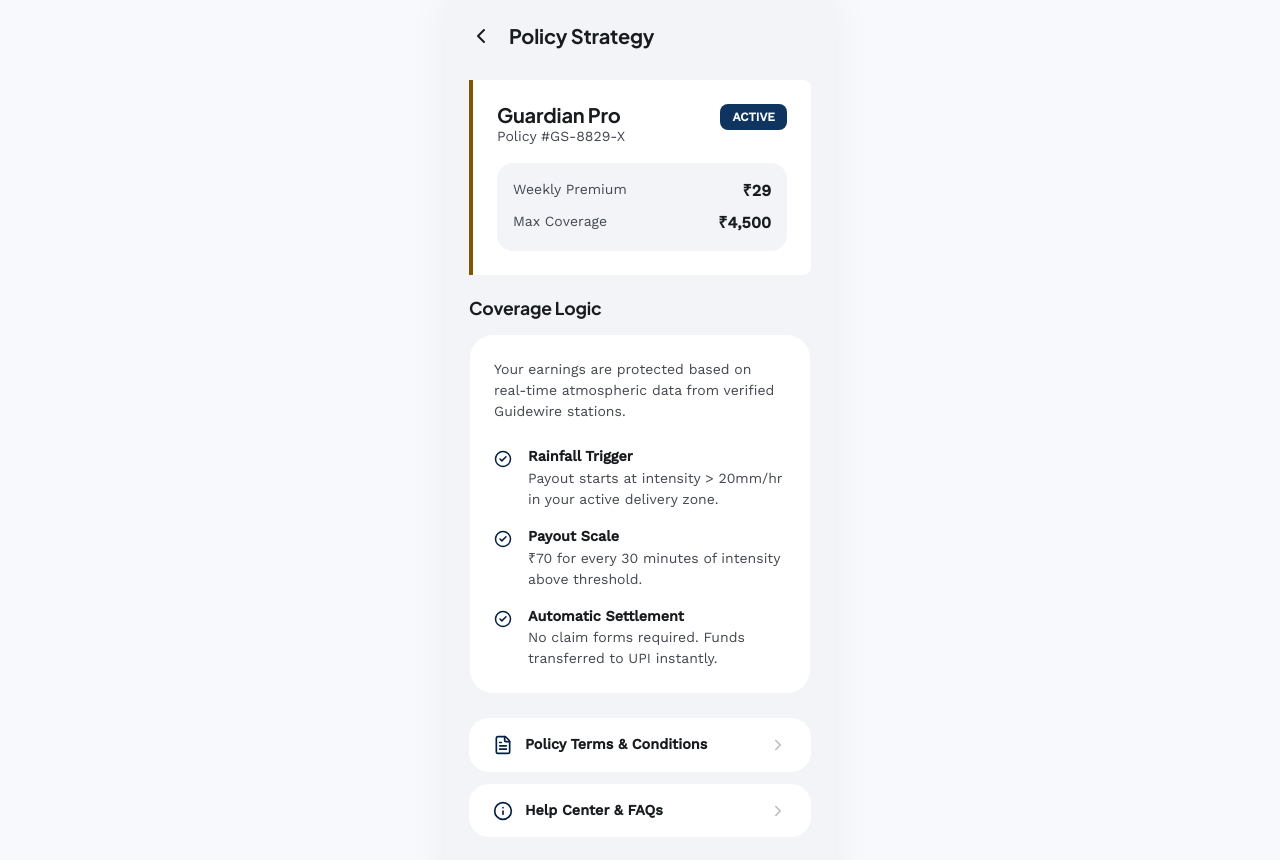
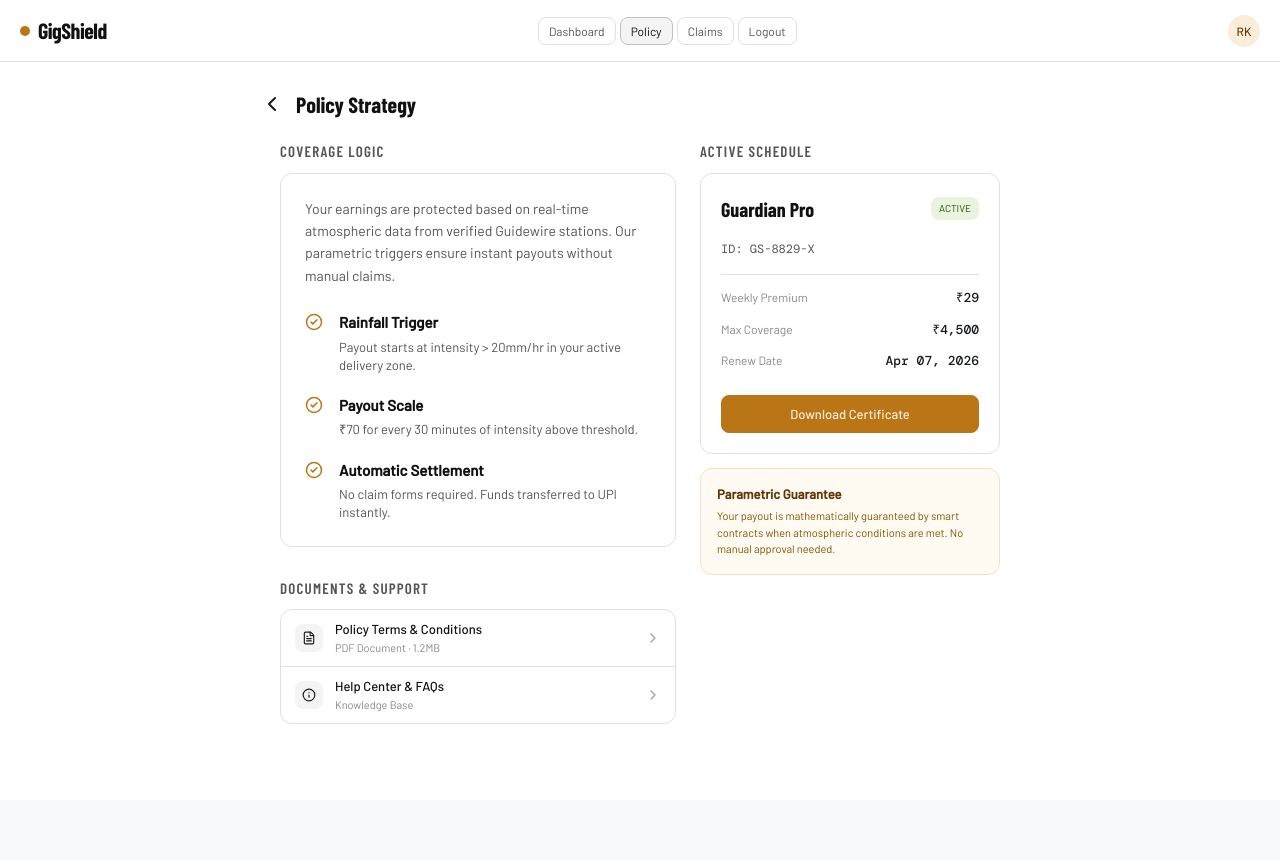
Before and after one commit to RainboeStrykr/guidewire-devtrails-gigshield, a React (Vite) app in the folder frontend/: page /policy in a window 1280 px wide. Shown: the top 860 px of the page. After the commit the page ends 800 px from the top, so only its background shows below. Built offline with nearby package versions, Linux system fonts and the light colour scheme.

Commit message:
style(frontend): fix policy page layout to match premium dashboard aesthetic

```diff
--- a/frontend/src/screens/PolicyDetailsScreen.jsx
+++ b/frontend/src/screens/PolicyDetailsScreen.jsx
@@ -1,105 +1,149 @@
 import React, { useEffect, useState } from 'react';
 import { useNavigate } from 'react-router-dom';
-import { ChevronLeft, FileText, Info, Shield, CheckCircle2 } from 'lucide-react';
+import { ChevronLeft, FileText, Info, CheckCircle2 } from 'lucide-react';
+import '../gs-styles.css';
 
 const PolicyDetailsScreen = () => {
   const navigate = useNavigate();
   const [policy, setPolicy] = useState(null);
+  const [rider, setRider] = useState(null);
 
   useEffect(() => {
     const savedPolicy = localStorage.getItem('policy');
+    const savedRider = localStorage.getItem('rider');
     if (savedPolicy) setPolicy(JSON.parse(savedPolicy));
+    if (savedRider) setRider(JSON.parse(savedRider));
   }, []);
 
   return (
-    <div className="page-container" style={{ backgroundColor: 'var(--surface-container-low)' }}>
+    <div className="gs-root">
+      {/* Nav */}
+      <div className="gs-nav">
+        <div className="gs-logo" onClick={() => navigate('/dashboard')} style={{ cursor: 'pointer' }}>
+          <div className="gs-logo-dot"></div>
+          GigShield
+        </div>
+        <div className="gs-nav-pills">
+          <div className="gs-pill" onClick={() => navigate('/dashboard')}>Dashboard</div>
+          <div className="gs-pill active" onClick={() => navigate('/policy')}>Policy</div>
+          <div className="gs-pill" onClick={() => navigate('/claims')}>Claims</div>
+          <div className="gs-pill" onClick={() => navigate('/login')}>Logout</div>
+        </div>
+        <div className="gs-avatar">{rider?.name ? rider.name.slice(0, 2).toUpperCase() : 'RK'}</div>
+      </div>
+
+      <div style={{ maxWidth: '800px', margin: '0 auto', padding: '30px 20px' }}>
         {/* Header */}
-      <header style={{ display: 'flex', alignItems: 'center', marginBottom: '2rem' }}>
+        <div style={{ display: 'flex', alignItems: 'center', marginBottom: '24px' }}>
           <ChevronLeft
             size={24}
             onClick={() => navigate('/dashboard')}
-          style={{ cursor: 'pointer', marginRight: '1rem' }}
+            style={{ cursor: 'pointer', marginRight: '12px' }}
           />
-        <h2 style={{ fontSize: '1.25rem' }}>Policy Strategy</h2>
-      </header>
+          <div className="gs-rider-name" style={{ fontSize: '22px', marginBottom: 0 }}>Policy Strategy</div>
+        </div>
 
-      {/* Main Policy Card */}
-      <div className="card-lowest status-shield" style={{ marginBottom: '1.5rem', padding: '1.5rem' }}>
-        <div style={{ display: 'flex', justifyContent: 'space-between', alignItems: 'flex-start', marginBottom: '1rem' }}>
+        <div className="gs-body" style={{ display: 'grid', gridTemplateColumns: '1fr 300px', gap: '24px' }}>
+          {/* Main Content */}
           <div>
-            <h3 className="text-headline">Guardian {policy?.tier || 'Pro'}</h3>
-            <p className="text-subtext">Policy #{policy?.id || 'GS-8829-X'}</p>
-          </div>
-          <div style={{ backgroundColor: 'var(--primary-container)', color: 'white', padding: '0.25rem 0.75rem', borderRadius: '0.5rem', fontSize: '0.75rem', fontWeight: '700' }}>
-            ACTIVE
+            <div className="gs-section-title">Coverage Logic</div>
+            <div className="gs-card" style={{ padding: '24px' }}>
+              <p style={{ fontSize: '14px', color: 'var(--color-text-secondary)', marginBottom: '24px', lineHeight: 1.6 }}>
+                Your earnings are protected based on real-time atmospheric data from verified Guidewire stations.
+                Our parametric triggers ensure instant payouts without manual claims.
+              </p>
+
+              <div style={{ display: 'grid', gap: '20px' }}>
+                <div style={{ display: 'flex', gap: '16px', alignItems: 'flex-start' }}>
+                  <div style={{ color: '#BA7517', marginTop: '2px' }}><CheckCircle2 size={18} /></div>
+                  <div>
+                    <div style={{ fontWeight: 600, fontSize: '15px', color: 'var(--color-text-primary)', marginBottom: '4px' }}>Rainfall Trigger</div>
+                    <div style={{ fontSize: '13px', color: 'var(--color-text-secondary)', lineHeight: 1.4 }}>Payout starts at intensity &gt; 20mm/hr in your active delivery zone.</div>
                   </div>
                 </div>
 
-        <div style={{ padding: '1rem', backgroundColor: 'var(--surface-container-low)', borderRadius: '1rem', marginTop: '1rem' }}>
-          <div style={{ display: 'flex', justifyContent: 'space-between', marginBottom: '0.5rem' }}>
-            <span className="text-subtext">Weekly Premium</span>
-            <span style={{ fontWeight: '700' }}>₹{policy?.premium || '29'}</span>
-          </div>
-          <div style={{ display: 'flex', justifyContent: 'space-between' }}>
-            <span className="text-subtext">Max Coverage</span>
-            <span style={{ fontWeight: '700' }}>₹{policy?.maxCoverage || '4,500'}</span>
-          </div>
+                <div style={{ display: 'flex', gap: '16px', alignItems: 'flex-start' }}>
+                  <div style={{ color: '#BA7517', marginTop: '2px' }}><CheckCircle2 size={18} /></div>
+                  <div>
+                    <div style={{ fontWeight: 600, fontSize: '15px', color: 'var(--color-text-primary)', marginBottom: '4px' }}>Payout Scale</div>
+                    <div style={{ fontSize: '13px', color: 'var(--color-text-secondary)', lineHeight: 1.4 }}>₹70 for every 30 minutes of intensity above threshold.</div>
                   </div>
                 </div>
 
-      {/* Coverage Logic Section */}
-      <h3 className="text-headline" style={{ marginBottom: '1rem', fontSize: '1.1rem' }}>Coverage Logic</h3>
-      <div className="card-lowest ghost-border" style={{ padding: '1.5rem', borderRadius: '1.5rem', marginBottom: '1.5rem' }}>
-        <p className="text-subtext" style={{ marginBottom: '1.5rem' }}>
-          Your earnings are protected based on real-time atmospheric data from verified Guidewire stations.
-        </p>
-
-        <div style={{ display: 'grid', gap: '1rem' }}>
-          <div style={{ display: 'flex', gap: '1rem', alignItems: 'flex-start' }}>
-            <div style={{ color: 'var(--primary)', marginTop: '0.25rem' }}><CheckCircle2 size={18} /></div>
+                <div style={{ display: 'flex', gap: '16px', alignItems: 'flex-start' }}>
+                  <div style={{ color: '#BA7517', marginTop: '2px' }}><CheckCircle2 size={18} /></div>
                   <div>
-              <p style={{ fontWeight: '700', fontSize: '0.9rem' }}>Rainfall Trigger</p>
-              <p className="text-subtext">Payout starts at intensity &gt; 20mm/hr in your active delivery zone.</p>
-            </div>
-          </div>
-
-          <div style={{ display: 'flex', gap: '1rem', alignItems: 'flex-start' }}>
-            <div style={{ color: 'var(--primary)', marginTop: '0.25rem' }}><CheckCircle2 size={18} /></div>
-            <div>
-              <p style={{ fontWeight: '700', fontSize: '0.9rem' }}>Payout Scale</p>
-              <p className="text-subtext">₹70 for every 30 minutes of intensity above threshold.</p>
-            </div>
-          </div>
-
-          <div style={{ display: 'flex', gap: '1rem', alignItems: 'flex-start' }}>
-            <div style={{ color: 'var(--primary)', marginTop: '0.25rem' }}><CheckCircle2 size={18} /></div>
-            <div>
-              <p style={{ fontWeight: '700', fontSize: '0.9rem' }}>Automatic Settlement</p>
-              <p className="text-subtext">No claim forms required. Funds transferred to UPI instantly.</p>
+                    <div style={{ fontWeight: 600, fontSize: '15px', color: 'var(--color-text-primary)', marginBottom: '4px' }}>Automatic Settlement</div>
+                    <div style={{ fontSize: '13px', color: 'var(--color-text-secondary)', lineHeight: 1.4 }}>No claim forms required. Funds transferred to UPI instantly.</div>
                   </div>
                 </div>
               </div>
             </div>
 
-      {/* Document Links */}
-      <div style={{ display: 'grid', gap: '0.75rem' }}>
-        <div className="card-lowest" style={{ display: 'flex', alignItems: 'center', justifyContent: 'space-between', padding: '1rem 1.5rem', borderRadius: '1.25rem' }}>
-          <div style={{ display: 'flex', alignItems: 'center', gap: '0.75rem' }}>
-            <FileText size={20} color="var(--primary)" />
-            <span style={{ fontWeight: '600', fontSize: '0.9rem' }}>Policy Terms & Conditions</span>
+            <div className="gs-section-title" style={{ marginTop: '30px' }}>Documents & Support</div>
+            <div className="gs-card">
+              <div className="gs-claim-row" style={{ cursor: 'pointer' }}>
+                <div className="gs-claim-icon" style={{ background: 'var(--color-background-secondary)' }}><FileText size={14} /></div>
+                <div className="gs-claim-info">
+                  <div className="gs-claim-type">Policy Terms & Conditions</div>
+                  <div className="gs-claim-date">PDF Document · 1.2MB</div>
                 </div>
-          <ChevronLeft size={18} style={{ transform: 'rotate(180deg)', opacity: 0.3 }} />
+                <ChevronLeft size={16} style={{ transform: 'rotate(180deg)', opacity: 0.4 }} />
               </div>
-        <div className="card-lowest" style={{ display: 'flex', alignItems: 'center', justifyContent: 'space-between', padding: '1rem 1.5rem', borderRadius: '1.25rem' }}>
-          <div style={{ display: 'flex', alignItems: 'center', gap: '0.75rem' }}>
-            <Info size={20} color="var(--primary)" />
-            <span style={{ fontWeight: '600', fontSize: '0.9rem' }}>Help Center & FAQs</span>
+              <div className="gs-claim-row" style={{ cursor: 'pointer' }}>
+                <div className="gs-claim-icon" style={{ background: 'var(--color-background-secondary)' }}><Info size={14} /></div>
+                <div className="gs-claim-info">
+                  <div className="gs-claim-type">Help Center & FAQs</div>
+                  <div className="gs-claim-date">Knowledge Base</div>
                 </div>
-          <ChevronLeft size={18} style={{ transform: 'rotate(180deg)', opacity: 0.3 }} />
+                <ChevronLeft size={16} style={{ transform: 'rotate(180deg)', opacity: 0.4 }} />
+              </div>
             </div>
           </div>
 
-      <div className="spacer-lg" />
+          {/* Sidebar */}
+          <div>
+            <div className="gs-section-title">Active Schedule</div>
+            <div className="gs-card" style={{ padding: '20px' }}>
+              <div style={{ display: 'flex', justifyContent: 'space-between', alignItems: 'center', marginBottom: '16px' }}>
+                <div className="gs-policy-tier" style={{ fontSize: '20px' }}>Guardian {policy?.tier || 'Pro'}</div>
+                <div className="gs-badge-paid gs-claim-badge" style={{ padding: '4px 8px', fontSize: '10px' }}>ACTIVE</div>
+              </div>
+
+              <div className="gs-mono" style={{ fontSize: '12px', color: 'var(--color-text-secondary)', marginBottom: '16px' }}>
+                ID: {policy?.id || 'GS-8829-X'}
+              </div>
+
+              <div className="gs-divider"></div>
+
+              <div style={{ display: 'grid', gap: '12px' }}>
+                <div style={{ display: 'flex', justifyContent: 'space-between' }}>
+                  <span style={{ fontSize: '12px', color: 'var(--color-text-tertiary)' }}>Weekly Premium</span>
+                  <span className="gs-mono" style={{ fontSize: '13px', fontWeight: 500 }}>₹{policy?.premium || '29'}</span>
+                </div>
+                <div style={{ display: 'flex', justifyContent: 'space-between' }}>
+                  <span style={{ fontSize: '12px', color: 'var(--color-text-tertiary)' }}>Max Coverage</span>
+                  <span className="gs-mono" style={{ fontSize: '13px', fontWeight: 500 }}>₹{policy?.maxCoverage || '4,500'}</span>
+                </div>
+                <div style={{ display: 'flex', justifyContent: 'space-between' }}>
+                  <span style={{ fontSize: '12px', color: 'var(--color-text-tertiary)' }}>Renew Date</span>
+                  <span className="gs-mono" style={{ fontSize: '13px', fontWeight: 500 }}>Apr 07, 2026</span>
+                </div>
+              </div>
+
+              <button className="gs-action-btn primary" style={{ marginTop: '24px', marginBottom: 0 }}>Download Certificate</button>
+            </div>
+
+            <div className="gs-card" style={{ padding: '16px', background: '#FFFBF2', borderColor: '#F2E2C2' }}>
+              <div style={{ fontSize: '13px', fontWeight: 600, color: '#633806', marginBottom: '4px' }}>Parametric Guarantee</div>
+              <div style={{ fontSize: '11px', color: '#835500', lineHeight: 1.5 }}>
+                Your payout is mathematically guaranteed by smart contracts when atmospheric conditions are met.
+                No manual approval needed.
+              </div>
+            </div>
+          </div>
+        </div>
+      </div>
     </div>
   );
 };
```
Lines whose indentation alone changed are shown as unchanged.
